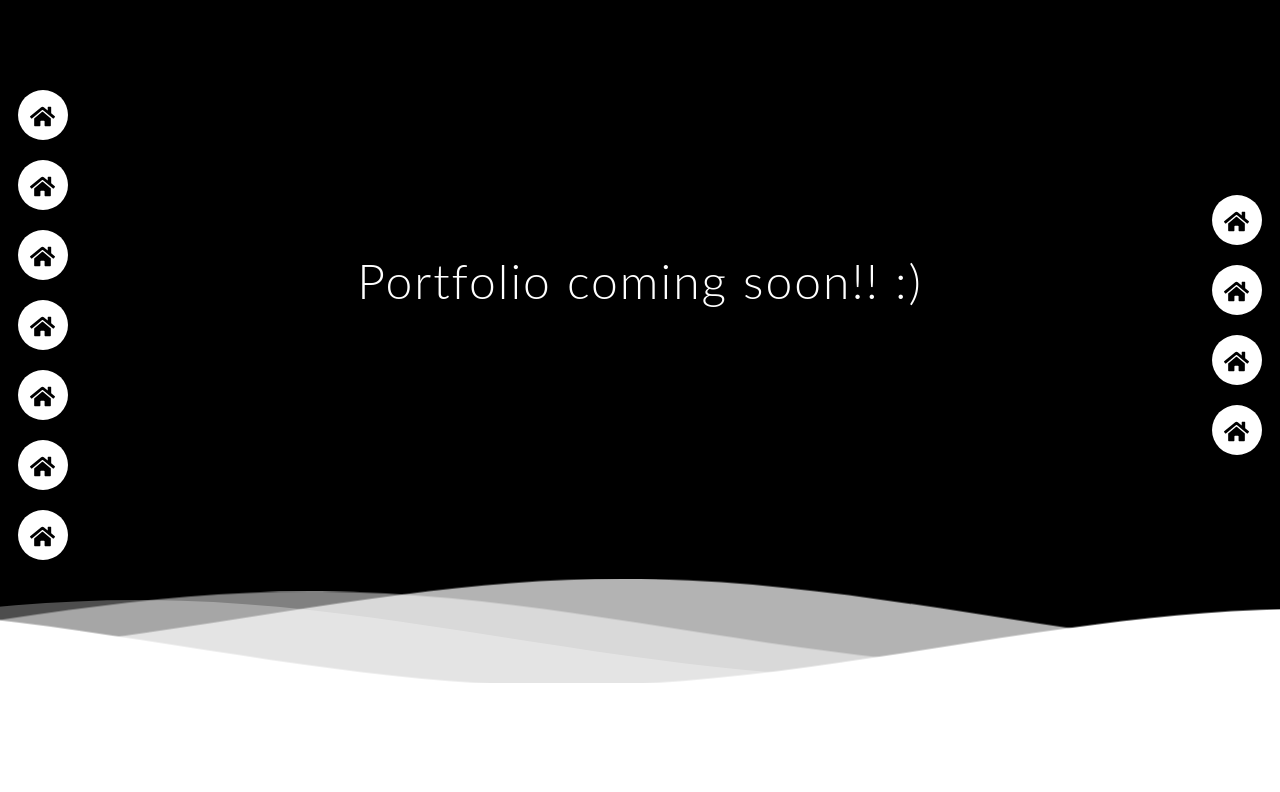
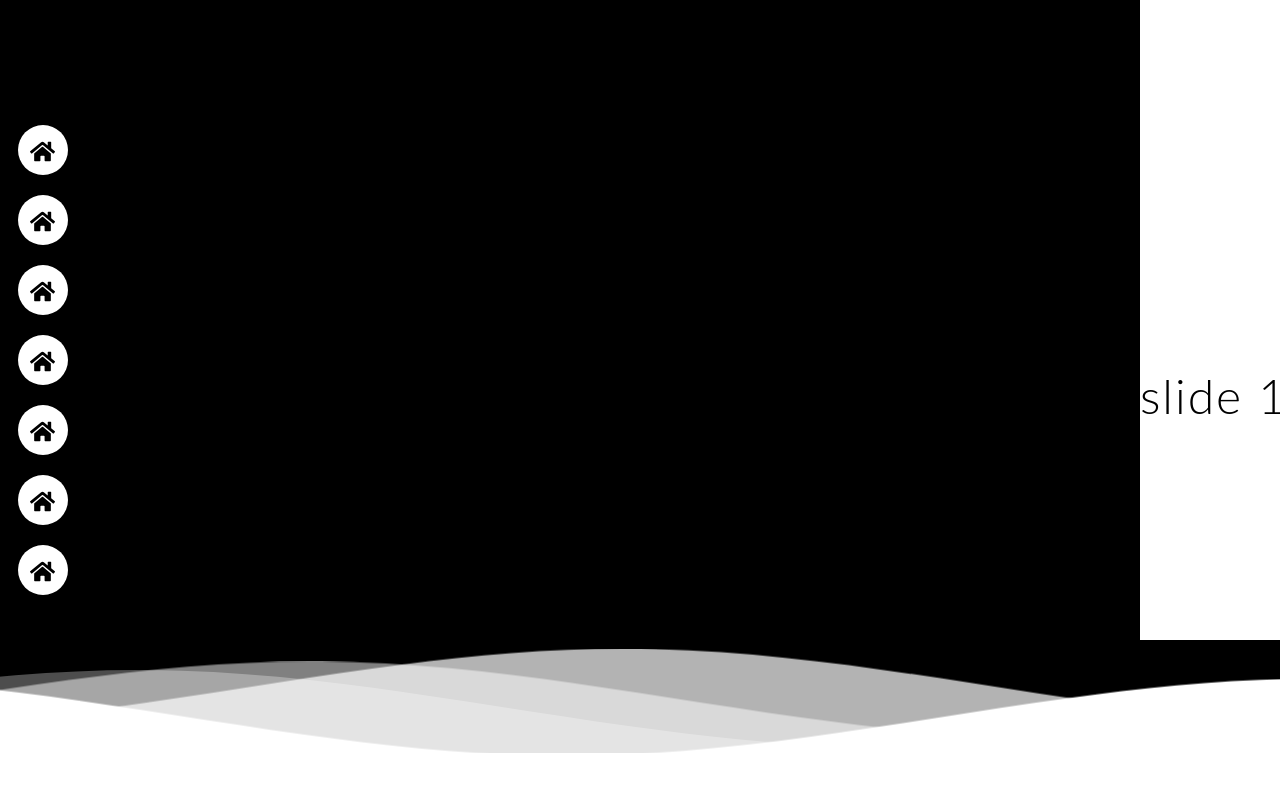
Before and after one commit to be-u-nik/nikhil, a React (Create React App) app: page / in a window 1280 px wide. Shown: the top 792 px of the page. Built offline with nearby package versions, Linux system fonts and the light colour scheme.

Commit message:
sections added

```diff
--- a/src/App.css
+++ b/src/App.css
@@ -99,7 +99,6 @@ body {
   transition: all 0.3s cubic-bezier(0.68, -0.55, 0.265, 1.55);
 }
 .tooltip-left::before {
-  right: 0px;
   left: 0px;
   transform: translate(50%);
 }
@@ -187,18 +186,12 @@ p {
   color: white;
   width: 100vw;
   padding: 0;
+  overflow: hidden;
   /* height: 100vw; */
 }
-.logo {
-  width: 50px;
-  fill: white;
-  padding-right: 15px;
-  display: inline-block;
-  vertical-align: middle;
-}
 
-.inner {
-  height: 70vh;
+.inner__container {
+  height: 80vh;
   width: 100%;
   margin: 0;
   padding: 0;
@@ -270,3 +263,31 @@ p {
     font-size: 24px;
   }
 }
+
+/* slides */
+
+.content {
+  scroll-snap-type: y mandatory;
+  display: block;
+  height: 80vh;
+  overflow-y: scroll;
+}
+section {
+  scroll-snap-align: start;
+  scroll-snap-stop: always;
+
+  display: flex;
+  align-items: center;
+  justify-content: center;
+  height: 100vh;
+}
+
+section:nth-of-type(even) {
+  color: white;
+  background: black;
+}
+
+section:nth-of-type(odd) {
+  color: black;
+  background: white;
+}
--- a/src/App.js
+++ b/src/App.js
@@ -56,36 +56,22 @@ function App() {
                 </div>
               </div>
 
-              <div className="d-flex flex-1 ">
-                <h1>Portfolio coming soon!! :)</h1>
-              </div>
-
-              {/* icons right*/}
-              <div className="wrapper">
-                <div className="icon facebook">
-                  <div>
-                    <FaHome />
-                  </div>
-                  <div className="tooltip">Facebook</div>
-                </div>
-                <div className="icon twitter">
-                  <div>
-                    <FaHome />
-                  </div>
-                  <div className="tooltip">Twitter</div>
-                </div>
-                <div className="icon instagram">
-                  <div>
-                    <FaHome />
-                  </div>
-                  <div className="tooltip">Instagram</div>
-                </div>
-                <div className="icon github">
-                  <div>
-                    <FaHome />
-                  </div>
-                  <div className="tooltip">Github</div>
-                </div>
+              <div className=" content">
+                <section>
+                  <h1>slide 1</h1>
+                </section>
+                <section>
+                  <h1>slide 2</h1>
+                </section>
+                <section>
+                  <h1>slide 3</h1>
+                </section>
+                <section>
+                  <h1>slide 4</h1>
+                </section>
+                <section>
+                  <h1>slide 5</h1>
+                </section>
               </div>
             </div>
             {/* Waves Container */}
```
